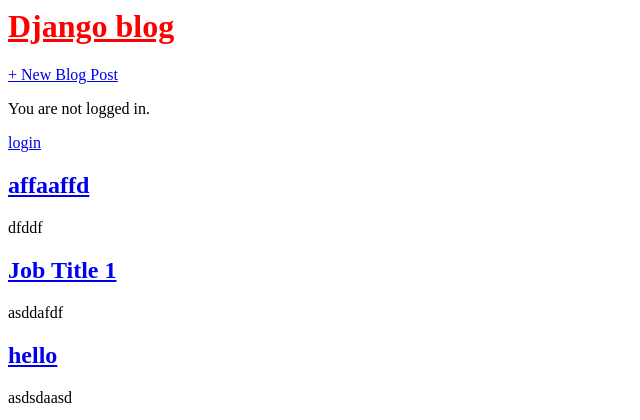
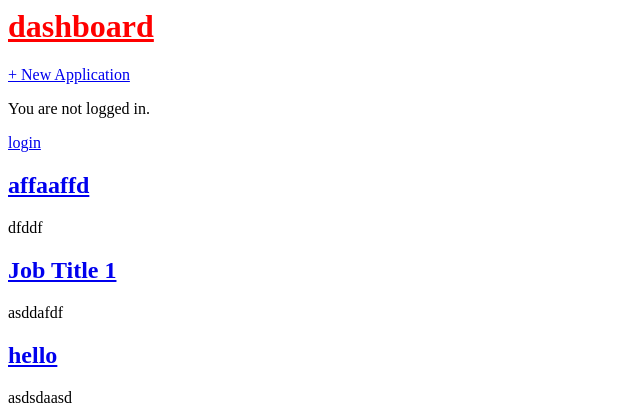
Before and after one commit to gramkuma/quickjob2, a Django app: page / in a window 1280 px wide. Shown: the top 420 px of the page, without its empty margins (0-640 px from the left). Run offline with Django 3.2, Linux system fonts and the light colour scheme; data comes from the database, SQL or seed files in the repository.

Commit message:
Homepage

```diff
--- a/blog/blog/templates/base.html
+++ b/blog/blog/templates/base.html
@@ -1,7 +1,7 @@
 {% load staticfiles %}
 <html>
   <head>
-    <title>Django blog</title>
+    <title>QuickJob Dashboard</title>
     <link href="https://fonts.googleapis.com/css?family=Source+Sans+Pro:400" rel="stylesheet">
     <link rel="stylesheet" href="{% static 'css/base.css' %}">
   </head>
@@ -9,10 +9,10 @@
     <div class="container">
       <header>
         <div class="nav-left">
-          <h1><a href="/">Django blog</a></h1>
+          <h1><a href="/">dashboard</a></h1>
         </div>
         <div class="nav-right">
-          <a href="{% url 'post_new' %}">+ New Blog Post</a>
+          <a href="{% url 'post_new' %}">+ New Application</a>
         </div>
       </header>
 	{% if user.is_authenticated %}
```
